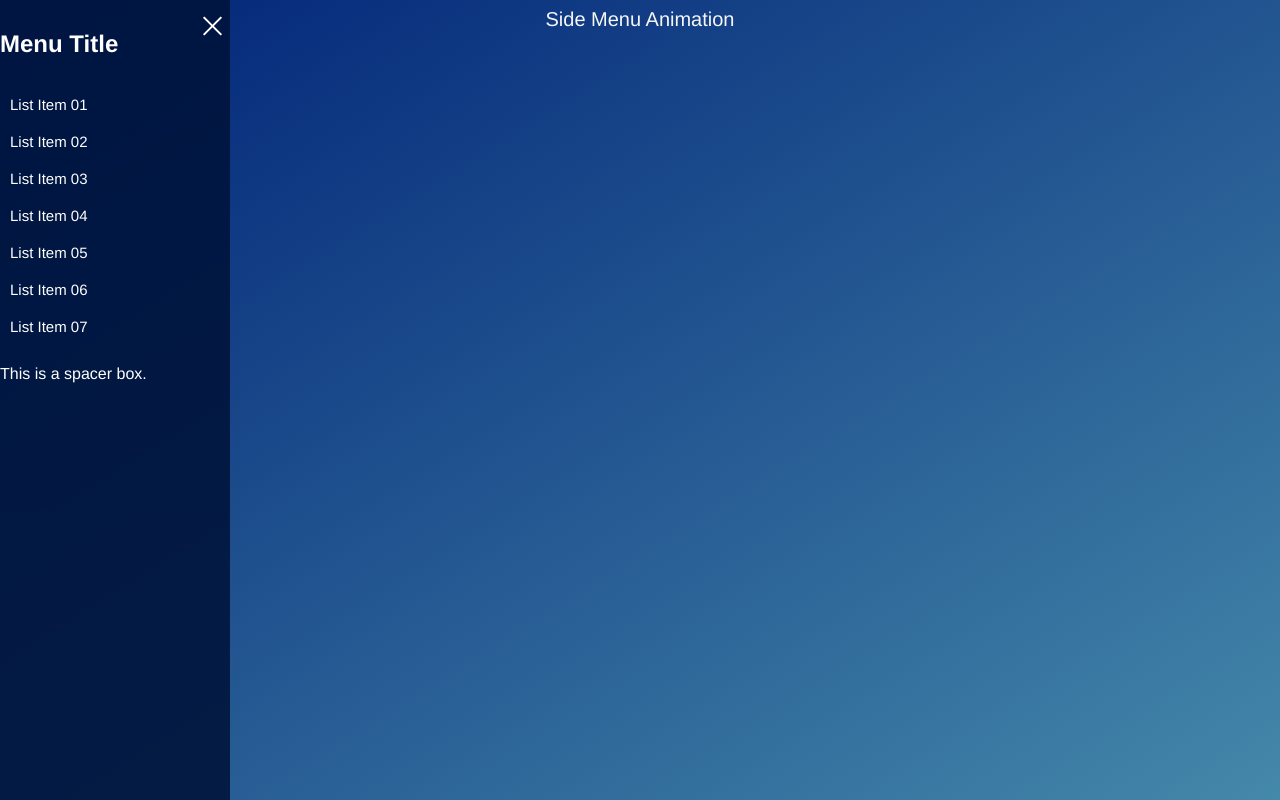
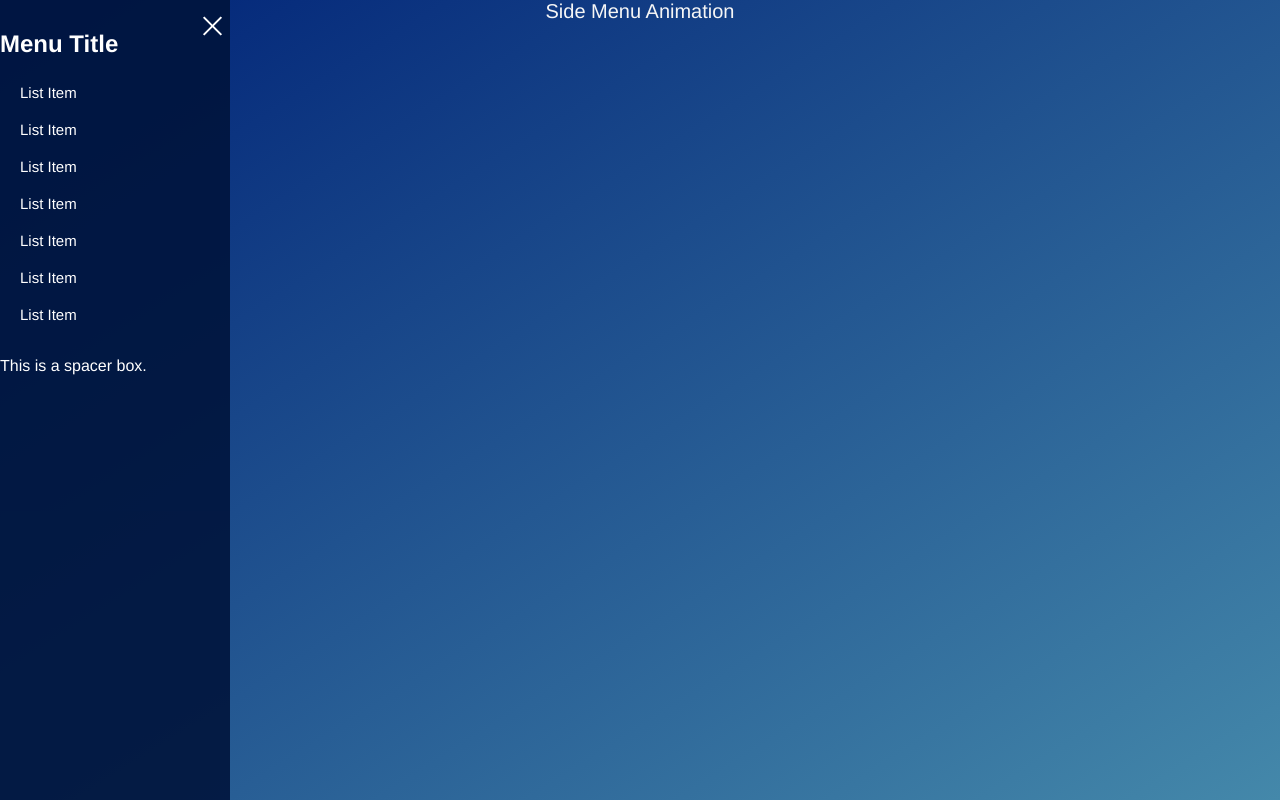
Before and after one commit to cristianistrate1234/Task1.2, a plain HTML site: page index.html in a window 1280 px wide. Both pictures are taken after a click on the element 27 px from the left and 30 px from the top of the page. Drawn offline with Linux system fonts and the light colour scheme.

Commit message:
Noi modificari

```diff
--- a/index.html
+++ b/index.html
@@ -6,7 +6,7 @@
     <link rel="stylesheet" href="styles.css">
 </head>
 <body>
-<div id="page-wrapper">
+<div class="page-wrapper">
     <div class="title">Side Menu Animation</div>
 </div>
 
@@ -18,16 +18,10 @@
 </div>
 <div class="box">
     <h2 class="titleMenu">Menu Title</h2>
-    <div class="items">
-        <div class="item">List Item 01</div>
-        <div class="item">List Item 02</div>
-        <div class="item">List Item 03</div>
-        <div class="item">List Item 04</div>
-        <div class="item">List Item 05</div>
-        <div class="item">List Item 06</div>
-        <div class="item">List Item 07</div>
-        <div class="spacerbox"><p>This is a spacer box.</p></div>
+    <div class="items" id="container">
+
     </div>
+    <div class="spacerbox"><p>This is a spacer box.</p></div>
 </div>
 <script src="scripts.js"></script>
 </body>
--- a/scripts.js
+++ b/scripts.js
@@ -1,6 +1,16 @@
+
 let sidebarBox = document.querySelector('.box'),
     sidebarBtn = document.querySelector('.btn'),
     pageWrapper = document.querySelector('.page-wrapper');
+
+
+
+let htmlElements = "";
+for (let i = 0; i < 7; i++) {
+    htmlElements += '<div class="item">List Item</div>';
+}
+let container = document.getElementById("container");
+container.innerHTML = htmlElements;
 
 sidebarBtn.addEventListener('click', event => {
     sidebarBtn.classList.toggle('active');
--- a/styles.css
+++ b/styles.css
@@ -97,7 +97,8 @@ body {
 }
 .items {
     position: relative;
-    top: 20%;
+    top: 16%;
+    margin-left: 10px;
     transform: translateY(-50%);
 }
 .items .item {
```
